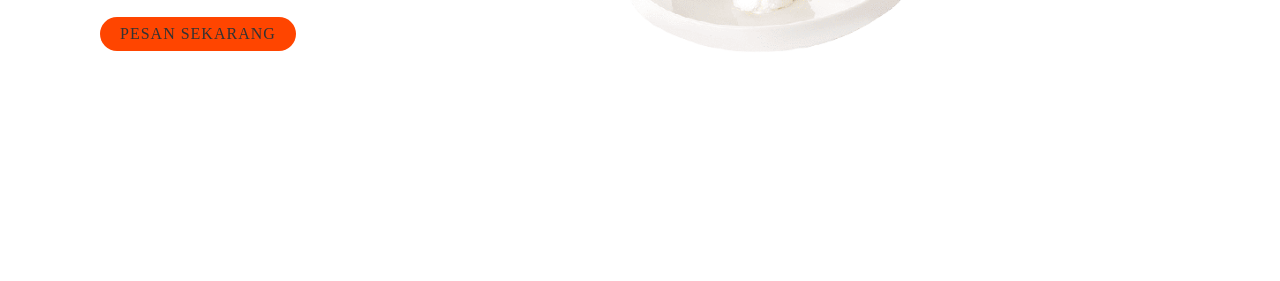
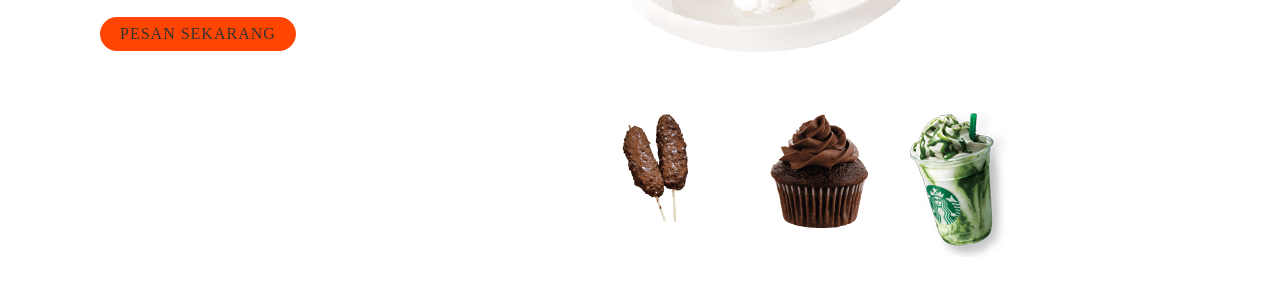
Before and after one commit to mamantube/landing-page-2, a plain HTML site: page landing page 2/index.html in a window 1280 px wide. Shown: the part 519-800 px from the top of the page. Drawn offline with Linux system fonts and the light colour scheme.

Commit message:
add recomend menu

```diff
--- a/landing page 2/index.html
+++ b/landing page 2/index.html
@@ -36,6 +36,17 @@
                 </div>
             </div>
         </div>
+        <div class="recomend">
+            <ul>
+                <li class="recomend-list"><img src="img/satepisangr.png" alt="Sate Pisang"></li>
+            </ul>
+            <ul>
+                <li><img src="img/cccoklat.png" alt="cupcake"></li>
+            </ul>
+            <ul>
+                <li><img src="img/thumb1.png" alt="coffee"></li>
+            </ul>
+        </div>
     </div>
 </body>
 </html>
--- a/landing page 2/style.css
+++ b/landing page 2/style.css
@@ -98,3 +98,19 @@
   justify-content: flex-end;
   margin-top: 50px;
 }
+
+.recomend {
+  position: absolute;
+  left: 50%;
+  bottom:20px;
+  transform: translateX(-50px);
+  display: flex;
+}
+
+.recomend-list {
+  list-style: none;
+  display: inline-block;
+  margin: 0 20px;
+  cursor: pointer;
+  transition: 0.5s;
+}
```
Also changed, not shown: landing page 2/img/cccoklat.png (added), landing page 2/img/ccr.png (added), landing page 2/img/corndogr.png (added), landing page 2/img/satepisangr.png (added).
